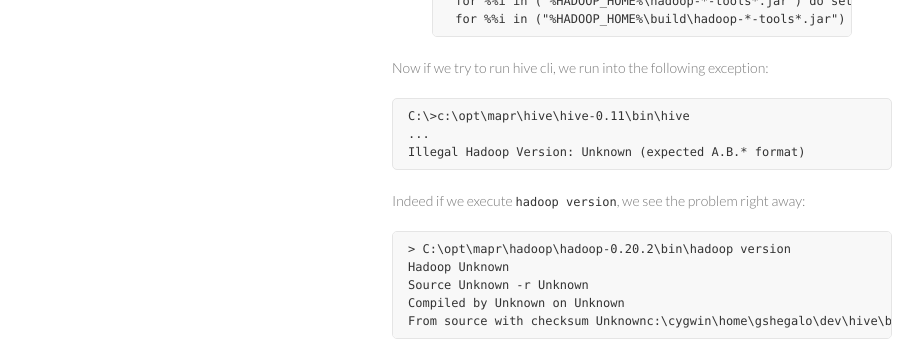
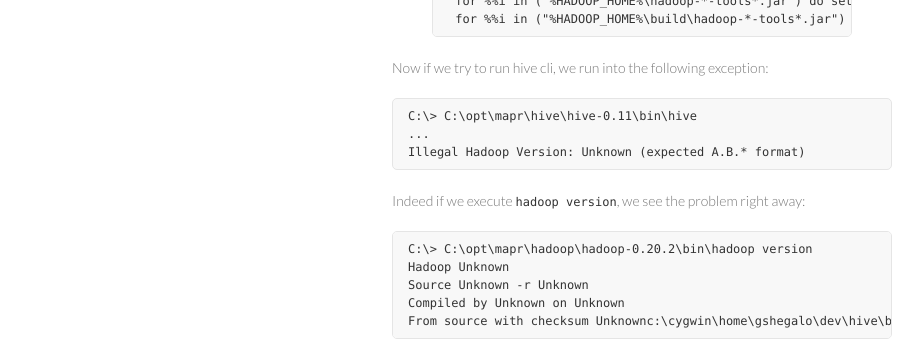
Before and after one commit to gerashegalov/gerashegalov.github.io, a Jekyll site: the page built from _posts/2013-07-16-Running-Hive-with-MapR-on-Windows.md, in a window 1280 px wide. Shown: the part 949-1294 px from the top of the page, without its empty margins (178-1101 px from the left). Built offline with Jekyll 4.4.1, drawn with Linux system fonts in a browser that asks for light colours.

Commit message:
Minor typo

````diff
--- a/_posts/2013-07-16-Running-Hive-with-MapR-on-Windows.md
+++ b/_posts/2013-07-16-Running-Hive-with-MapR-on-Windows.md
@@ -56,14 +56,14 @@ diff -r -u /cygdrive/c/opt/mapr-client-2.1.3.19871GA-1.amd64/hadoop/hadoop-0.20.
 
 Now if we try to run hive cli, we run into the following exception:
 <pre>
-C:\>c:\opt\mapr\hive\hive-0.11\bin\hive
+C:\> C:\opt\mapr\hive\hive-0.11\bin\hive
 ...
 Illegal Hadoop Version: Unknown (expected A.B.* format)
 </pre>
 
 Indeed if we execute ```hadoop version```, we see the problem right away:
 <pre>
-> C:\opt\mapr\hadoop\hadoop-0.20.2\bin\hadoop version
+C:\> C:\opt\mapr\hadoop\hadoop-0.20.2\bin\hadoop version
 Hadoop Unknown
 Source Unknown -r Unknown
 Compiled by Unknown on Unknown
````
